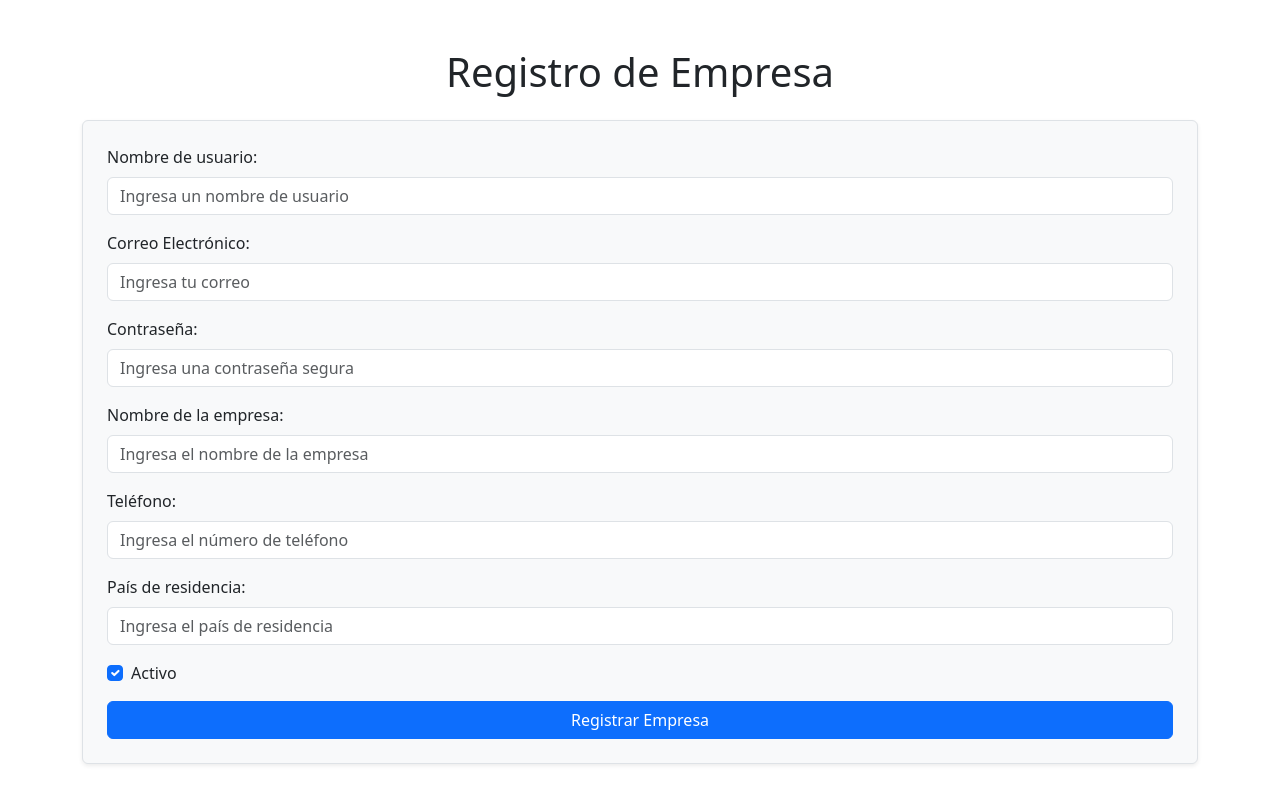
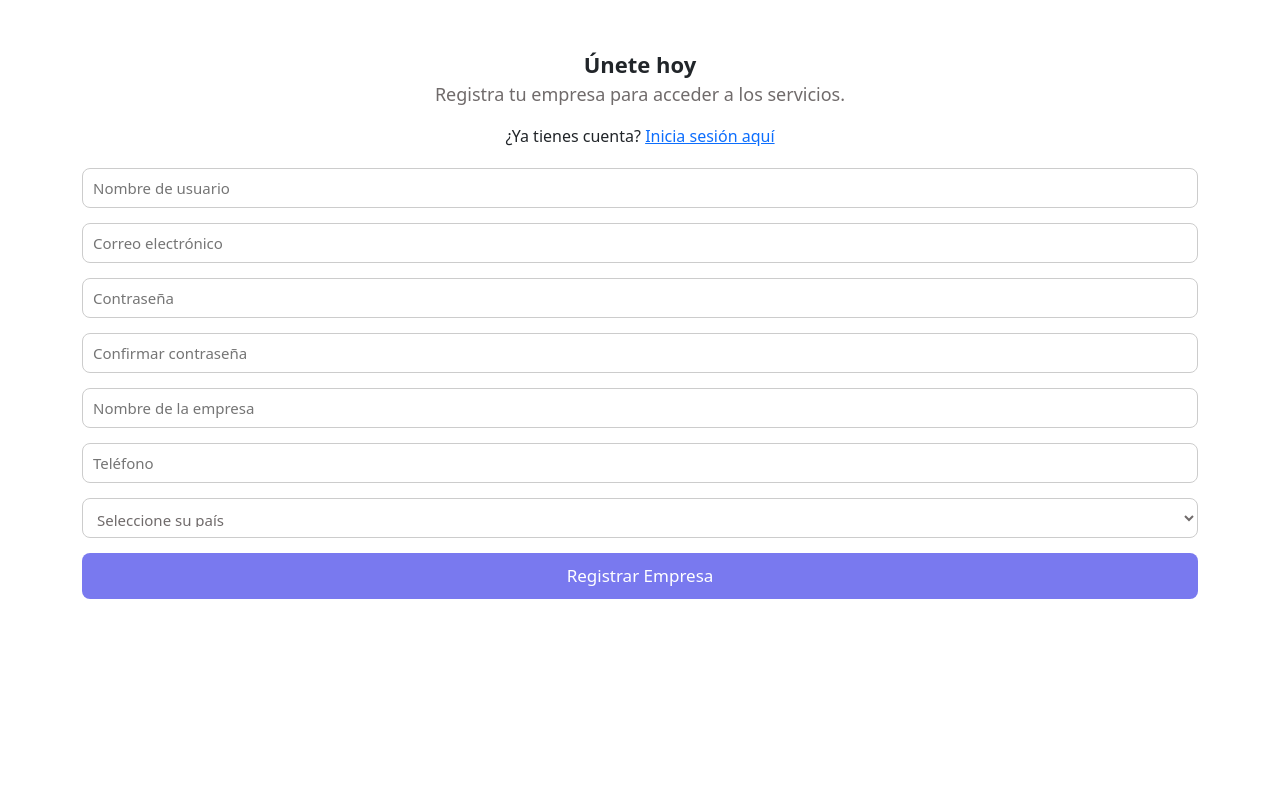
Before and after one commit to Alejandro-44/proyecto_ADAP_app, a React (Vite) app: page /register-company in a window 1280 px wide. Built offline with nearby package versions, Linux system fonts and the light colour scheme.

Commit message:
Actualizando paginas con funcionalidades para revisar resultados

```diff
--- /dev/null
+++ b/src/pages/Auth/LoginPage.css
@@ -0,0 +1,65 @@
+.login {
+    max-width: 70%;
+    margin: 50px auto;
+    background-color: #ffffff;
+    border-radius: 5px;
+    box-shadow: 0px 4px 10px rgba(0, 0, 0, 0.1);
+    padding: 20px;
+  }
+
+  .header {
+    text-align: center;
+    font-size: 22px;
+    font-weight: 700;
+  }
+
+  .header p {
+    text-align: center;
+    font-size: 18px;
+    font-weight: 400;
+    color: #706b6b;
+  }
+
+  form {
+    display: flex;
+    flex-direction: column;
+    gap: 15px;
+    margin-top: 20px;
+  }
+
+  form input {
+    height: 40px;
+    outline: none;
+    border: 1px solid #cccccc;
+    padding: 10px;
+    font-size: 15px;
+    border-radius: 8px;
+  }
+
+  form input[type="submit"] {
+    background-color: rgba(17, 17, 226, 0.562);
+    color: #ffffff;
+    font-size: 17px;
+    cursor: pointer;
+  }
+
+  form input[type="submit"]:hover {
+    background-color: rgba(17, 17, 226, 0.8);
+  }
+
+  form span {
+    text-align: center;
+    font-size: 16px;
+    padding-top: 10px;
+    color: #706b6b;
+  }
+
+  form span a {
+    text-decoration: none;
+    color: rgba(36, 36, 207, 0.671);
+    font-weight: 500;
+  }
+
+  form span a:hover {
+    text-decoration: underline;
+  }
--- a/src/pages/Auth/LoginPage.jsx
+++ b/src/pages/Auth/LoginPage.jsx
@@ -1,7 +1,7 @@
 import { useState } from 'react';
 import { useNavigate } from 'react-router-dom';
 import authService from '@/services/authService';
-import 'bootstrap/dist/css/bootstrap.min.css';
+import './LoginPage.css'; // Archivo CSS con los estilos personalizados
 
 const LoginPage = () => {
   const [formData, setFormData] = useState({
@@ -31,7 +31,7 @@ const LoginPage = () => {
       if (userInfo.user_type === 'employee') {
         navigate('/employee-home'); // Redirige al homepage de empleados
       } else if (userInfo.user_type === 'company') {
-        navigate('/organization-home'); // Redirige al homepage de compañías (si existe)
+        navigate('/organization-home'); // Redirige al homepage de compañías
       } else {
         throw new Error('Tipo de usuario desconocido.');
       }
@@ -41,49 +41,33 @@ const LoginPage = () => {
   };
 
   return (
-    <div className="container mt-5">
-      <h1 className="text-center mb-4">Inicio de Sesión</h1>
-
+    <div className="login">
+      <div className="header">
+        <span>¡Bienvenido de nuevo!</span>
+        <p>Inicia sesión para continuar.</p>
+      </div>
       {error && <div className="alert alert-danger text-center">{error}</div>}
-
-      <form onSubmit={handleSubmit} className="p-4 border rounded shadow-sm bg-light">
-        <div className="mb-3">
-          <label htmlFor="username" className="form-label">
-            Nombre de usuario o correo:
-          </label>
+      <form onSubmit={handleSubmit}>
         <input
           type="text"
-            id="username"
           name="username"
-            className="form-control"
-            placeholder="Ingresa tu nombre de usuario"
+          placeholder="Nombre de usuario o correo"
           value={formData.username}
           onChange={handleChange}
           required
         />
-        </div>
-
-        <div className="mb-3">
-          <label htmlFor="password" className="form-label">
-            Contraseña:
-          </label>
         <input
           type="password"
-            id="password"
           name="password"
-            className="form-control"
-            placeholder="Ingresa tu contraseña"
+          placeholder="Contraseña"
           value={formData.password}
           onChange={handleChange}
           required
         />
-        </div>
-
-        <div className="d-grid">
-          <button type="submit" className="btn btn-primary">
-            Iniciar Sesión
-          </button>
-        </div>
+        <input type="submit" value="Iniciar Sesión" />
+        <span>
+          ¿No tienes una cuenta? <a href="/register-company">Regístrate aquí</a>
+        </span>
       </form>
     </div>
   );
--- /dev/null
+++ b/src/pages/Auth/RegisterCompanyPage.css
@@ -0,0 +1,116 @@
+.login {
+  max-width: 70%;
+  margin: 50px auto;
+  background-color: #ffffff;
+  border-radius: 5px;
+  box-shadow: 0px 4px 10px rgba(0, 0, 0, 0.1);
+  padding: 20px;
+}
+
+.header {
+  text-align: center;
+  font-size: 22px;
+  font-weight: 700;
+}
+
+.header p {
+  text-align: center;
+  font-size: 18px;
+  font-weight: 400;
+  color: #706b6b;
+}
+
+form {
+  display: flex;
+  flex-direction: column;
+  gap: 15px;
+  margin-top: 20px;
+}
+
+form input {
+  height: 40px;
+  outline: none;
+  border: 1px solid #cccccc;
+  padding: 10px;
+  font-size: 15px;
+  border-radius: 8px;
+}
+
+form input[type="submit"] {
+  background-color: rgba(17, 17, 226, 0.562);
+  color: #ffffff;
+  font-size: 17px;
+  cursor: pointer;
+}
+
+form input[type="submit"]:hover {
+  background-color: rgba(17, 17, 226, 0.8);
+}
+
+form span {
+  text-align: center;
+  font-size: 16px;
+  padding-top: 10px;
+  color: #706b6b;
+}
+
+form span a {
+  text-decoration: none;
+  color: rgba(36, 36, 207, 0.671);
+  font-weight: 500;
+}
+
+form span a:hover {
+  text-decoration: underline;
+}
+
+form select {
+  height: 40px;
+  outline: none;
+  border: 1px solid #cccccc;
+  padding: 10px;
+  font-size: 15px;
+  border-radius: 8px;
+  background-color: #ffffff;
+  color: #706b6b; /* Color de texto similar al diseño */
+  font-weight: 400;
+  transition: border-color 0.3s ease, box-shadow 0.3s ease;
+}
+
+form select:focus {
+  border-color: rgba(36, 36, 207, 0.671); /* Color de enfoque */
+  box-shadow: 0 0 5px rgba(36, 36, 207, 0.671);
+}
+
+form select option {
+  font-size: 14px;
+  font-weight: 400;
+  color: #000; /* Color de texto para las opciones */
+}
+
+form select:disabled {
+  background-color: #f5f5f5;
+  color: #b0b0b0;
+  cursor: not-allowed;
+}
+
+/* Estilo para el hover */
+form select:hover {
+  border-color: rgba(36, 36, 207, 0.671); /* Borde similar al botón */
+}
+
+.text-danger {
+  color: #dc3545;
+  font-size: 14px;
+  margin-top: -10px;
+}
+
+.register-btn {
+  background-color: rgba(17, 17, 226, 0.562);
+  color: #ffffff;
+  font-size: 17px;
+  cursor: pointer;
+  border: none;
+  border-radius: 8px;
+  padding: 10px;
+}
--- a/src/pages/Auth/RegisterCompanyPage.jsx
+++ b/src/pages/Auth/RegisterCompanyPage.jsx
@@ -1,13 +1,15 @@
 import { useState } from 'react';
-import { useNavigate } from 'react-router-dom';
+import { useNavigate, Link } from 'react-router-dom';
 import authService from '@/services/authService';
 import 'bootstrap/dist/css/bootstrap.min.css';
+import './RegisterCompanyPage.css';
 
 const RegisterCompanyPage = () => {
   const [formData, setFormData] = useState({
     username: '',
     email: '',
     password: '',
+    confirmPassword: '', // Campo adicional para confirmar contraseña
     company_name: '',
     phone_number: '',
     country_of_residence: '',
@@ -16,10 +18,19 @@ const RegisterCompanyPage = () => {
 
   const [error, setError] = useState('');
   const [successMessage, setSuccessMessage] = useState('');
+  const [passwordError, setPasswordError] = useState(''); // Estado para errores de validación de contraseña
   const navigate = useNavigate();
 
   const handleChange = (e) => {
     const { name, value } = e.target;
+
+    // Validar si las contraseñas coinciden
+    if (name === 'confirmPassword' || name === 'password') {
+      const password = name === 'password' ? value : formData.password;
+      const confirmPassword = name === 'confirmPassword' ? value : formData.confirmPassword;
+      setPasswordError(password !== confirmPassword ? 'Las contraseñas no coinciden.' : '');
+    }
+
     setFormData({ ...formData, [name]: value });
   };
 
@@ -27,6 +38,12 @@ const RegisterCompanyPage = () => {
     e.preventDefault();
     setError('');
     setSuccessMessage('');
+
+    // Validar contraseñas antes de enviar el formulario
+    if (formData.password !== formData.confirmPassword) {
+      setPasswordError('Las contraseñas no coinciden.');
+      return;
+    }
 
     try {
       const response = await authService.registerCompany(formData);
@@ -39,127 +56,83 @@ const RegisterCompanyPage = () => {
 
   return (
     <div className="container mt-5">
-      <h1 className="text-center mb-4">Registro de Empresa</h1>
+      <div className="register-form">
+        <div className="header">
+          <span>Únete hoy</span>
+          <p>Registra tu empresa para acceder a los servicios.</p>
+        </div>
 
-      {error && <div className="alert alert-danger text-center">{error}</div>}
-      {successMessage && <div className="alert alert-success text-center">{successMessage}</div>}
+        <p className="text-center mt-3">
+          ¿Ya tienes cuenta? <Link to="/" className="text-primary">Inicia sesión aquí</Link>
+        </p>
+        {error && <div className="alert alert-danger text-center">{error}</div>}
+        {successMessage && <div className="alert alert-success text-center">{successMessage}</div>}
 
-      <form onSubmit={handleSubmit} className="p-4 border rounded shadow-sm bg-light">
-        <div className="mb-3">
-          <label htmlFor="username" className="form-label">
-            Nombre de usuario:
-          </label>
+        <form onSubmit={handleSubmit}>
           <input
             type="text"
-            id="username"
             name="username"
-            className="form-control"
-            placeholder="Ingresa un nombre de usuario"
+            placeholder="Nombre de usuario"
             value={formData.username}
             onChange={handleChange}
             required
           />
-        </div>
-
-        <div className="mb-3">
-          <label htmlFor="email" className="form-label">
-            Correo Electrónico:
-          </label>
           <input
             type="email"
-            id="email"
             name="email"
-            className="form-control"
-            placeholder="Ingresa tu correo"
+            placeholder="Correo electrónico"
             value={formData.email}
             onChange={handleChange}
             required
           />
-        </div>
-
-        <div className="mb-3">
-          <label htmlFor="password" className="form-label">
-            Contraseña:
-          </label>
           <input
             type="password"
-            id="password"
             name="password"
-            className="form-control"
-            placeholder="Ingresa una contraseña segura"
+            placeholder="Contraseña"
             value={formData.password}
             onChange={handleChange}
             required
           />
-        </div>
-
-        <div className="mb-3">
-          <label htmlFor="company_name" className="form-label">
-            Nombre de la empresa:
-          </label>
+          <input
+            type="password"
+            name="confirmPassword"
+            placeholder="Confirmar contraseña"
+            value={formData.confirmPassword}
+            onChange={handleChange}
+            required
+          />
+          {passwordError && <p className="text-danger">{passwordError}</p>}
           <input
             type="text"
-            id="company_name"
             name="company_name"
-            className="form-control"
-            placeholder="Ingresa el nombre de la empresa"
+            placeholder="Nombre de la empresa"
             value={formData.company_name}
             onChange={handleChange}
             required
           />
-        </div>
-
-        <div className="mb-3">
-          <label htmlFor="phone_number" className="form-label">
-            Teléfono:
-          </label>
           <input
             type="text"
-            id="phone_number"
             name="phone_number"
-            className="form-control"
-            placeholder="Ingresa el número de teléfono"
+            placeholder="Teléfono"
             value={formData.phone_number}
             onChange={handleChange}
           />
-        </div>
-
-        <div className="mb-3">
-          <label htmlFor="country_of_residence" className="form-label">
-            País de residencia:
-          </label>
-          <input
-            type="text"
-            id="country_of_residence"
+          <select
             name="country_of_residence"
-            className="form-control"
-            placeholder="Ingresa el país de residencia"
             value={formData.country_of_residence}
             onChange={handleChange}
             required
-          />
-        </div>
-
-        <div className="form-check mb-3">
-          <input
-            className="form-check-input"
-            type="checkbox"
-            id="is_active"
-            name="is_active"
-            checked={formData.is_active}
-            onChange={(e) => setFormData({ ...formData, is_active: e.target.checked })}
-          />
-          <label className="form-check-label" htmlFor="is_active">
-            Activo
-          </label>
-        </div>
-
-        <div className="d-grid">
-          <button type="submit" className="btn btn-primary">
-            Registrar Empresa
-          </button>
-        </div>
-      </form>
+          >
+            <option value="" disabled>Seleccione su país</option>
+            {/* Lista de países */}
+            <option value="United States">United States</option>
+            <option value="Canada">Canada</option>
+            <option value="Mexico">Mexico</option>
+            {/* Añade el resto de los países */}
+          </select>
+          <button type="submit" className="register-btn btn-primary">Registrar Empresa</button>
+        </form>
+      </div>
     </div>
   );
 };
```
Also changed, not shown: src/pages/Dashboard/CompanyDashboardPage.jsx (added, +88 -0 lines), src/pages/Dashboard/DashboardPage.jsx (+25 -24 lines), src/pages/Evaluation/AssignEvaluationPage.jsx (+27 -2 lines), src/pages/Evaluation/CreateTemplate.jsx (+21 -1 lines), src/pages/Home/CompanyHomePage.jsx (+4 -3 lines), src/pages/Home/EmployeeHomePage.jsx (+28 -4 lines). Lines whose indentation alone changed are shown as unchanged.
